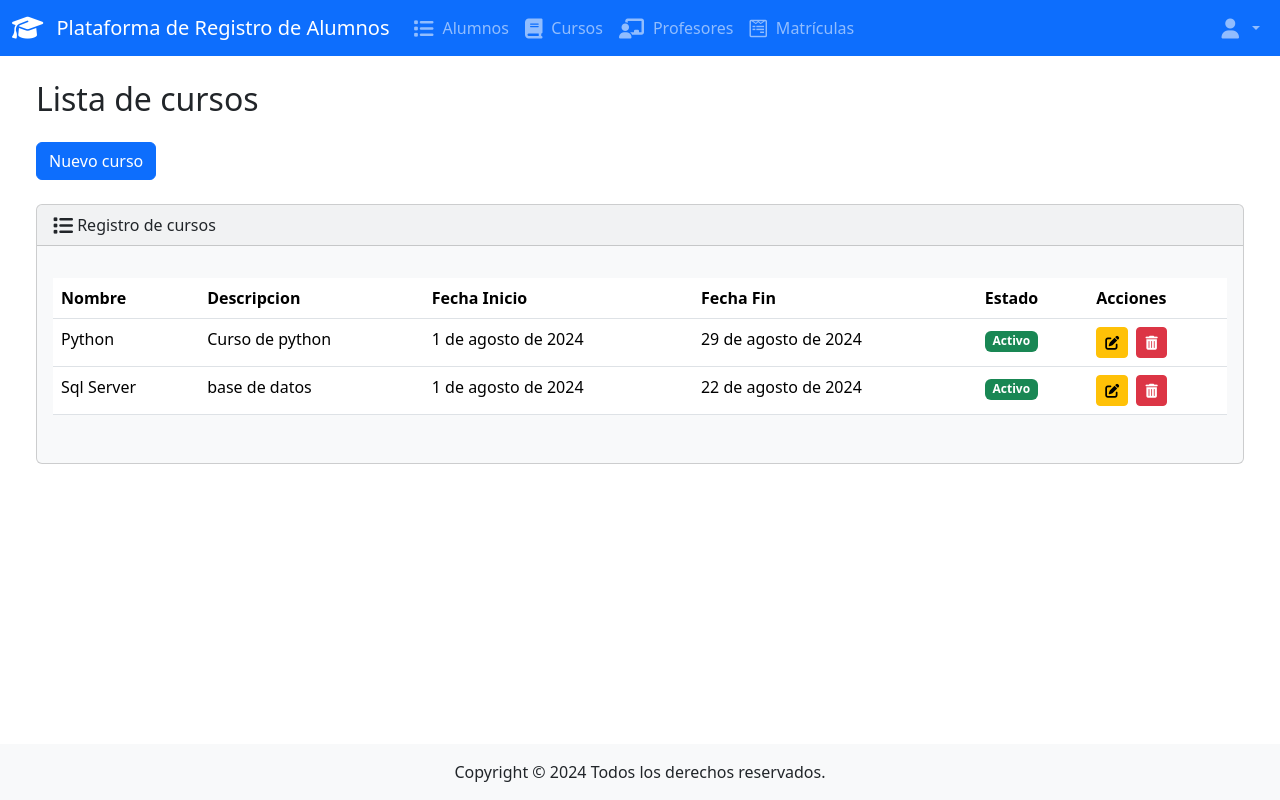
After one commit to juansejuro/ProyectoPhyton, a Django app: page /cursos in a window 1280 px wide. The commit adds this page. Run offline with Django 5.2, Linux system fonts and the light colour scheme; data comes from the database, SQL or seed files in the repository; both versions use the stored data as it was after the commit; some libraries are stand-ins or nearby versions.

Commit message:
Se inicia crud de cursos

```diff
--- a/Proyecto/settings.py
+++ b/Proyecto/settings.py
@@ -26,7 +26,9 @@ SECRET_KEY = 'django-insecure-*5ee!oqo$4f30x295a!ngm$q14dn*^ub=oc*9(x91bsbj1a5ql
 DEBUG = True
 
 ALLOWED_HOSTS = []
-
+#login url que se redirige al login
+LOGIN_URL = 'login'
+#LOGOUT_REDIRECT_URL = 'login'
 
 # Application definition
 
--- a/app/admin.py
+++ b/app/admin.py
@@ -1,5 +1,7 @@
 from django.contrib import admin
-from .models import Alumno
+from .models import Alumno, Cursos, Matricula
 
 # Register your models here.
 admin.site.register(Alumno)
+admin.site.register(Cursos)
+admin.site.register(Matricula)
--- a/app/models.py
+++ b/app/models.py
@@ -22,3 +22,39 @@ class Alumno(models.Model):
         verbose_name = 'Alumno'
         verbose_name_plural = 'Alumnos'
         ordering = ['nombre']
+
+
+class Cursos(models.Model):
+    id = models.AutoField(primary_key=True)
+    nombre = models.CharField(max_length=50)
+    descripcion = models.CharField(max_length=100)
+    fechaInicio = models.DateField()
+    fechaFin = models.DateField()
+    usuarioCreacion = models.ForeignKey(User, on_delete=models.SET_NULL, null=True)
+    fechaRegistro = models.DateTimeField(auto_now_add=True)
+    estado = models.BooleanField(default=True)
+
+
+    def __str__(self):
+        return self.nombre + ' ' + self.descripcion
+
+    class Meta:
+        db_table = 'App_Cursos'
+        verbose_name = 'Curso'
+        verbose_name_plural = 'Cursos'
+        ordering = ['nombre']
+
+
+class Matricula(models.Model):
+    alumno = models.ForeignKey(Alumno, on_delete=models.CASCADE)
+    curso = models.ForeignKey(Cursos, on_delete=models.CASCADE)
+    nota1 = models.DecimalField(max_digits=4, decimal_places=2, null=True, blank=True)
+    nota2 = models.DecimalField(max_digits=4, decimal_places=2, null=True, blank=True)
+    nota3 = models.DecimalField(max_digits=4, decimal_places=2, null=True, blank=True)
+    nota_final = models.DecimalField(max_digits=4, decimal_places=2, null=True, blank=True)
+
+    def __str__(self):
+        return f"{self.alumno.nombre} - {self.curso.nombre}"
+
+    class Meta:
+        unique_together = ['alumno', 'curso']
--- a/app/templates/app/alumno_editar.html
+++ b/app/templates/app/alumno_editar.html
@@ -1,6 +1,5 @@
 {% extends "app/base.html" %}
 {% block body %}
-{% comment %} <h2 class="m-4">Edición de alumno</h2> {% endcomment %}
 <div class="row mt-5">
     <div class="col-12">
         <div class="card bg-light ms-4 me-4 mb-4">
--- a/app/templates/app/base.html
+++ b/app/templates/app/base.html
@@ -42,13 +42,18 @@
                         </a>
                     </li>
                     <li class="nav-item">
-                        <a class="nav-link" href="{% url 'alumnos' %}">
+                        <a class="nav-link" href="{% url 'cursos' %}">
                             <i class="fa-solid fa-book fa-lg"></i> Cursos
                         </a>
                     </li>
                     <li class="nav-item">
                         <a class="nav-link" href="{% url 'alumnos' %}">
                             <i class="fa-solid fa-chalkboard-teacher fa-lg"></i> Profesores
+                        </a>
+                    </li>
+                    <li class="nav-item">
+                        <a class="nav-link" href="{% url 'alumnos' %}">
+                            <i class="fa-brands fa-wpforms fa-lg"></i> Matrículas
                         </a>
                     </li>
                 </ul>
--- /dev/null
+++ b/app/templates/app/cursos.html
@@ -0,0 +1,88 @@
+{% extends "app/base.html" %}
+{% block body %}
+<h2 class="m-4">Lista de cursos</h2>
+<div class="row">
+    <div class="col-12">
+        <a class="btn btn-primary ms-4 me-4 mb-4" href="{% url 'curso_agregar' %}">Nuevo curso</a>
+        {% if cursos %}
+            <div class="card bg-light ms-4 me-4 mb-4">
+                <div class="card-header">
+                    <i class="fa-solid fa-list fa-lg"></i> Registro de cursos
+                </div>
+                <div class="card-body">
+                    <p class="card-text">
+                        <div class="table-responsive">
+                            <table class="table table-hover">
+                                <thead>
+                                    <tr>
+                                    <th scope="col">Nombre</th>
+                                    <th scope="col">Descripcion</th>
+                                    <th scope="col">Fecha Inicio</th>
+                                    <th scope="col">Fecha Fin</th>
+                                    <th scope="col">Estado</th>
+                                    <th scope="col">Acciones</th>
+                                    </tr>
+                                </thead>
+                                <tbody>
+                                    {% for curso in cursos %}
+                                    <tr>
+                                        <td>{{ curso.nombre }}</td>
+                                        <td>{{ curso.descripcion }}</td>
+                                        <td>{{ curso.fechaInicio }}</td>
+                                        <td>{{ curso.fechaFin }}</td>
+                                        <td>
+                                            {% if curso.estado %}
+                                                <span class="badge bg-success">Activo</span>
+                                            {% else %}
+                                                <span class="badge bg-danger">Inactivo</span>
+                                            {% endif %}
+                                        </td>
+                                        <td>
+                                            <a class="btn btn-sm btn-warning me-1" href="{% url 'curso_editar' curso.id %}">
+                                                <i class="fa-solid fa-pen-to-square"></i>
+                                            </a>
+
+                                            <button type="button" class="btn btn-sm btn-danger" data-bs-toggle="modal" data-bs-target="#delete{{curso.id}}">
+                                                <i class="fa-solid fa-trash-can"></i>
+                                            </button>
+
+                                            <!-- Modal - eliminar curso -->
+                                            <div class="modal" id="delete{{curso.id}}" tabindex="-1" aria-labelledby="myModalLabel2" aria-hidden="true">
+                                                <div class="modal-dialog" role="document">
+                                                <div class="modal-content">
+                                                    <div class="modal-header">
+                                                        <h5 class="modal-title">
+                                                            curso: {{ curso.nombre }}
+                                                        </h5>
+                                                        <button type="button" class="btn-close" data-bs-dismiss="modal" aria-label="Close">
+                                                            <span aria-hidden="true"></span>
+                                                        </button>
+                                                    </div>
+                                                    <div class="modal-body">
+                                                        <p>¿Estás seguro de que quieres eliminar a este curso?</p>
+                                                    </div>
+                                                    <div class="modal-footer">
+                                                        <form action="{% url 'curso_eliminar' curso.id %}" method="POST">
+                                                            {% csrf_token %}
+                                                            <input type="submit" class="btn btn-primary" value="Eliminar">
+                                                        </form>
+                                                        <button type="button" class="btn btn-secondary" data-bs-dismiss="modal">Cancelar</button>
+                                                    </div>
+                                                </div>
+                                                </div>
+                                            </div>
+                                        </td>
+                                    </tr>
+                                    {% endfor %}
+                                </tbody>
+                            </table>
+                        </div>
+                    </p>
+                </div>
+            </div>
+        {% else %}
+        <h5 class="alert alert-primary ms-4 me-4">No hay registro de cursos</h5>
+        {% endif %}
+    </div>
+</div>
+{% endblock %}
--- a/app/urls.py
+++ b/app/urls.py
@@ -1,12 +1,23 @@
 from django.urls import path
 from . import views
+from django.contrib.auth.decorators import login_required
+#from django.contrib.auth.views import LogoutView
 
 urlpatterns = [
     path('', views.login, name='login'),
     path('login/', views.login, name='login'),
+    # -- Alumnos --
+    #path('alumnos', login_required(views.alumnos), name='alumnos'),
     path('alumnos', views.alumnos, name='alumnos'),
+    #path('logout/', LogoutView.as_view(next_page='login'), name='logout'),
     path('<int:id>', views.view_alumno, name='view_alumno'),
     path('agregar/', views.alumno_agregar, name='alumno_agregar'),
-    path('editar/<int:id>/', views.alumno_editar, name='alumno_editar'),
-    path('eliminar/<int:id>/', views.alumno_eliminar, name='alumno_eliminar'),
+    path('alumnos/editar/<int:id>/', views.alumno_editar, name='alumno_editar'),
+    path('alumnos/eliminar/<int:id>/', views.alumno_eliminar, name='alumno_eliminar'),
+    # -- Cursos --
+    path('cursos', views.cursos, name='cursos'),
+    path('agregar/', views.curso_agregar, name='curso_agregar'),
+    path('cursos/editar/<int:id>/', views.curso_editar, name='curso_editar'),
+    path('cursos/eliminar/<int:id>/', views.curso_eliminar, name='curso_eliminar'),
+
 ]
--- a/app/views.py
+++ b/app/views.py
@@ -1,5 +1,5 @@
 from django.shortcuts import render,redirect, get_object_or_404
-from .models import Alumno
+from .models import Alumno, Cursos
 from django.http import HttpResponseRedirect
 from django.urls import reverse
 from django.contrib.auth import authenticate, login as auth_login
@@ -23,7 +23,6 @@ def login(request):
 
 def alumnos(request):
     if request.method == 'GET':
-        print("alumno: ",Alumno.objects.all())
         return render(request, 'app/alumnos.html',{'alumnos': Alumno.objects.all()})
     else:
         return render(request, 'app/alumnos.html',{'alumnos': Alumno.objects.all()})
@@ -53,6 +52,7 @@ def alumno_agregar(request):
 def alumno_editar(request, id):
     #alumno = Alumno.objects.get(id=id)
     alumno = get_object_or_404(Alumno, id=id)
+
     if request.method == 'POST':
         alumno.nombre=request.POST["nombre"]
         alumno.apellidos=request.POST["apellidos"]
@@ -67,6 +67,58 @@ def alumno_editar(request, id):
         return render(request, 'app/alumno_editar.html', {'alumno': alumno})
 
 def alumno_eliminar(request, id):
-    alumno = Alumno.objects.get(id=id)
-    alumno.delete()
-    return redirect('alumnos')
+    if request.method == 'POST':
+        alumno = Alumno.objects.get(id=id)
+        alumno.delete()
+        return redirect('alumnos')
+    # else:
+    #     return render(request, 'app/alumno_eliminar.html', {'alumno': alumno})
+
+# -------------- Cursos --------------
+def cursos(request):
+    if request.method == 'GET':
+        return render(request, 'app/cursos.html',{'cursos': Cursos.objects.all()})
+    else:
+        return render(request, 'app/cursos.html',{'cursos': Cursos.objects.all()})
+
+
+def curso_agregar(request):
+    if request.method == 'POST':
+        curso=Cursos(
+            nombre=request.POST["nombre"],
+            apellidos=request.POST["apellidos"],
+            edad=request.POST["edad"],
+            correo=request.POST["correo"],
+            numDoc=request.POST["numDoc"],
+            usuarioCreacion=request.user,
+            estado=request.POST["estado"]
+            )
+        # grabar producto en la BD
+        curso.save()
+        return redirect('cursos')
+    else:
+        return render(request, 'app/curso_agregar.html')
+
+def curso_editar(request, id):
+    curso = get_object_or_404(Cursos, id=id)
+
+    if request.method == 'POST':
+        curso.nombre=request.POST["nombre"]
+        curso.descripcion=request.POST["descripcion"]
+        curso.fechaInicio=request.POST["fechaInicio"]
+        curso.fechaFin=request.POST["fechaFin"]
+        curso.usuarioCreacion=request.user
+        curso.estado=request.POST["estado"]
+        curso.save()
+        return redirect('cursos')
+    else:
+        fi = curso.fechaInicio
+        ff = curso.fechaFin
+        curso.fechaInicio = '{:%Y-%m-%d}'.format(fi)
+        curso.fechaFin = '{:%Y-%m-%d}'.format(ff)
+        return render(request, 'app/curso_editar.html', {'curso': curso})
+
+def curso_eliminar(request, id):
+    curso = Cursos.objects.get(id=id)
+    curso.delete()
+    return redirect('cursos')
```
Also changed, not shown: app/templates/app/curso_editar.html (added, +48 -0 lines), app/migrations/0003_alter_alumno_options_alter_alumno_table_cursos.py (added), app/migrations/0004_matricula.py (added), app/templates/app/curso_agregar.html (added), db.sqlite3.
